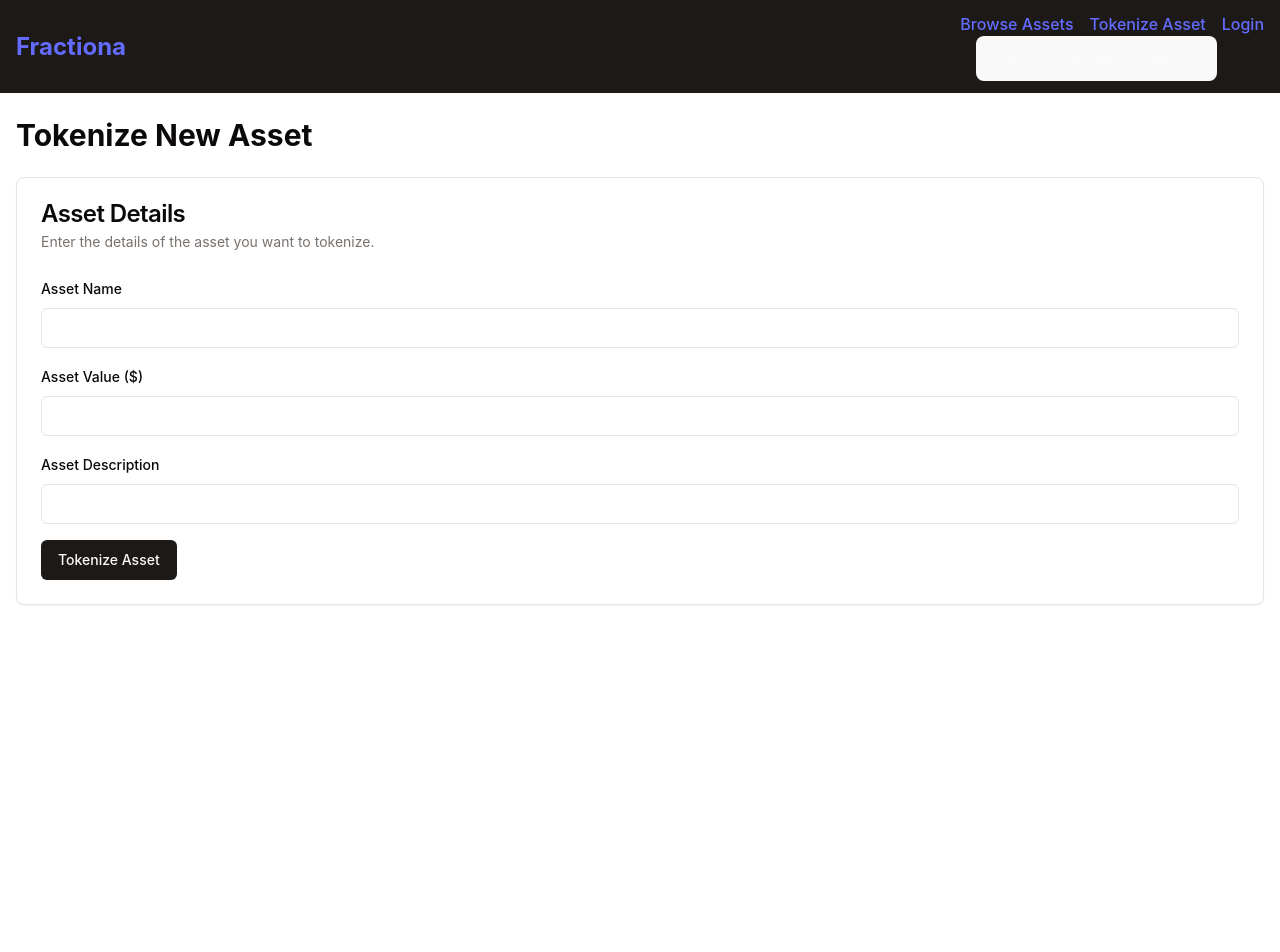
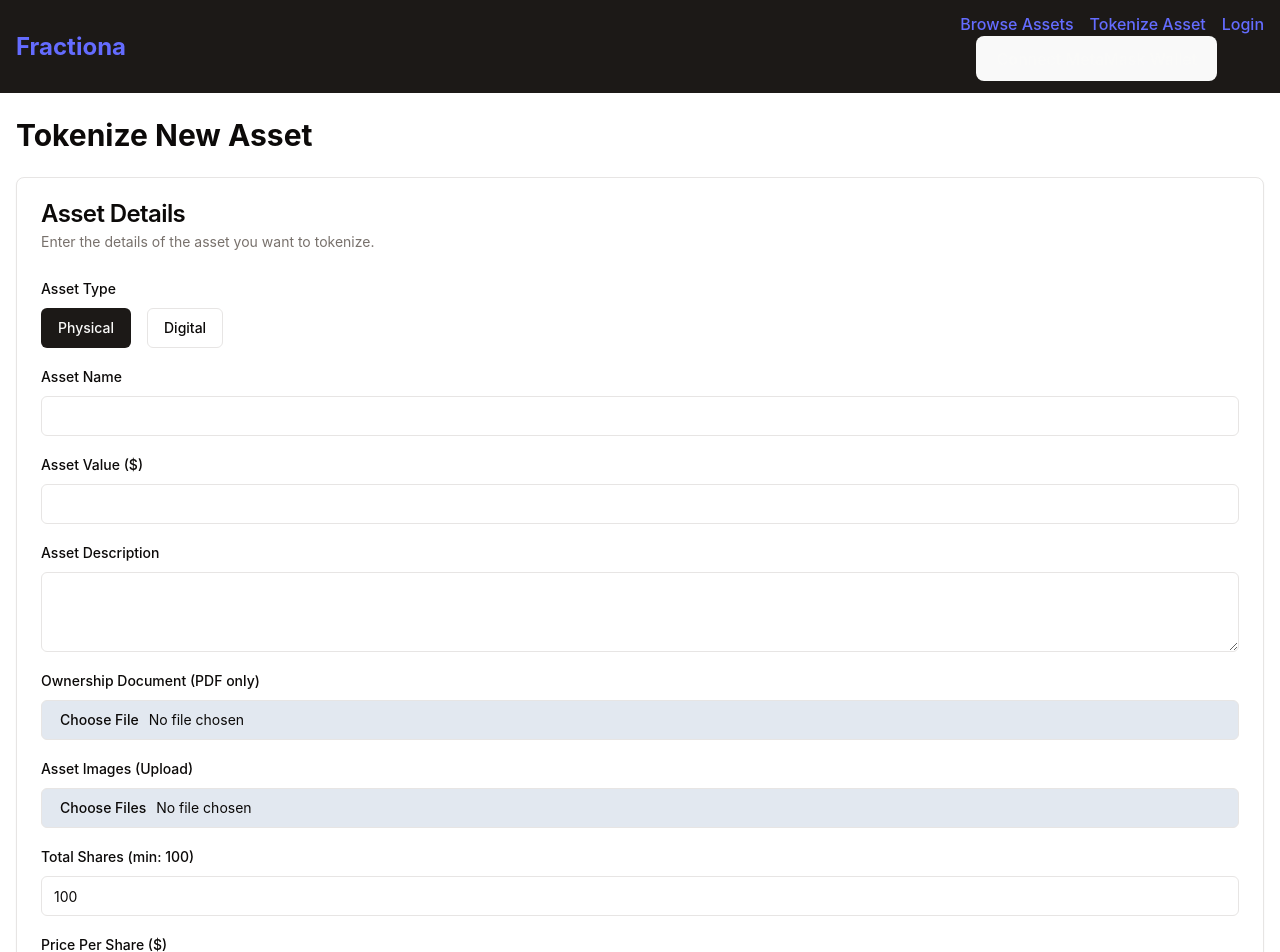
Before and after one commit to cernoalpha/TokenFrontEnd, a React (Vite) app: page /tokenize in a window 1280 px wide. Shown: the top 952 px of the page. Before the commit the page ends 800 px from the top, so only its background shows below. Built offline with nearby package versions, Linux system fonts and the light colour scheme.

Commit message:
tokenize

```diff
--- /dev/null
+++ b/src/components/ui/textarea.tsx
@@ -0,0 +1,22 @@
+import * as React from "react"
+
+import { cn } from "@/lib/utils"
+
+const Textarea = React.forwardRef<
+  HTMLTextAreaElement,
+  React.ComponentProps<"textarea">
+>(({ className, ...props }, ref) => {
+  return (
+    <textarea
+      className={cn(
+        "flex min-h-[80px] w-full rounded-md border border-input bg-background px-3 py-2 text-base ring-offset-background placeholder:text-muted-foreground focus-visible:outline-none focus-visible:ring-2 focus-visible:ring-ring focus-visible:ring-offset-2 disabled:cursor-not-allowed disabled:opacity-50 md:text-sm",
+        className
+      )}
+      ref={ref}
+      {...props}
+    />
+  )
+})
+Textarea.displayName = "Textarea"
+
+export { Textarea }
--- a/src/pages/TokenizeAsset.tsx
+++ b/src/pages/TokenizeAsset.tsx
@@ -4,24 +4,72 @@ import { Card, CardContent, CardDescription, CardHeader, CardTitle } from "@/com
 import { Button } from "@/components/ui/button";
 import { Input } from "@/components/ui/input";
 import { Label } from "@/components/ui/label";
+import { Textarea } from "@/components/ui/textarea";
 import { tokenizeAsset } from '@/services/assetService';
 
 const TokenizeAsset: React.FC = () => {
   const [assetName, setAssetName] = useState<string>('');
   const [assetValue, setAssetValue] = useState<string>('');
   const [assetDescription, setAssetDescription] = useState<string>('');
+  const [assetType, setAssetType] = useState<string>('Physical'); // Physical or Digital
+  const [ownershipDocument, setOwnershipDocument] = useState<File | null>(null);
+  const [assetImages, setAssetImages] = useState<FileList | null>(null);
+  const [totalShares, setTotalShares] = useState<number>(100); // Default value
+  const [pricePerShare, setPricePerShare] = useState<number>(0);
   const navigate = useNavigate();
 
+  // Update price per share whenever value or shares change
+  const updatePricePerShare = () => {
+    const value = parseFloat(assetValue);
+    if (value > 0 && totalShares >= 100) {
+      setPricePerShare(value / totalShares);
+    } else {
+      setPricePerShare(0);
+    }
+  };
+
+  const handleValueChange = (value: string) => {
+    setAssetValue(value);
+    updatePricePerShare();
+  };
+
+  const handleSharesChange = (shares: number) => {
+    if (shares >= 100) {
+      setTotalShares(shares);
+      updatePricePerShare();
+    }
+  };
+
   const handleSubmit = async (e: FormEvent) => {
+    e.preventDefault();
 
-    e.preventDefault();
-    // const newAsset = await tokenizeAsset({
-    //   name: assetName,
-    //   value: parseFloat(assetValue),
-    //   description: assetDescription
-    // });
-    // navigate(`/asset/${(await newAsset).id}`);
+    if (!ownershipDocument && assetType === "Physical") {
+      alert("Ownership document is required for physical assets.");
+      return;
+    }
+
+    const formData = new FormData();
+    formData.append('name', assetName);
+    formData.append('value', assetValue);
+    formData.append('description', assetDescription);
+    formData.append('type', assetType);
+    if (ownershipDocument) formData.append('ownershipDocument', ownershipDocument);
+    if (assetImages) {
+      Array.from(assetImages).forEach((file, index) => {
+        formData.append(`images[${index}]`, file);
+      });
+    }
+    formData.append('totalShares', totalShares.toString());
+    formData.append('pricePerShare', pricePerShare.toString());
+
+    try {
+      const createdAsset = await tokenizeAsset(formData);
+      navigate(`/asset/${createdAsset.id}`);
+    } catch (error) {
+      console.error('Error creating asset:', error);
+    }
   };
+
 
   return (
     <div>
@@ -33,6 +81,28 @@ const TokenizeAsset: React.FC = () => {
         </CardHeader>
         <CardContent>
           <form onSubmit={handleSubmit} className="space-y-4">
+            {/* Asset Type Toggle */}
+            <div className="space-y-2">
+              <Label>Asset Type</Label>
+              <div className="flex items-center space-x-4">
+                <Button
+                  type="button"
+                  variant={assetType === "Physical" ? "default" : "outline"}
+                  onClick={() => setAssetType("Physical")}
+                >
+                  Physical
+                </Button>
+                <Button
+                  type="button"
+                  variant={assetType === "Digital" ? "default" : "outline"}
+                  onClick={() => setAssetType("Digital")}
+                >
+                  Digital
+                </Button>
+              </div>
+            </div>
+
+            {/* Asset Name */}
             <div className="space-y-2">
               <Label htmlFor="name">Asset Name</Label>
               <Input
@@ -42,25 +112,81 @@ const TokenizeAsset: React.FC = () => {
                 required
               />
             </div>
+
+            {/* Asset Value */}
             <div className="space-y-2">
               <Label htmlFor="value">Asset Value ($)</Label>
               <Input
                 id="value"
                 type="number"
+                step="0.01"
+                min="1"
                 value={assetValue}
-                onChange={(e) => setAssetValue(e.target.value)}
+                onChange={(e) => handleValueChange(e.target.value)}
                 required
               />
             </div>
+
+            {/* Asset Description */}
             <div className="space-y-2">
               <Label htmlFor="description">Asset Description</Label>
-              <Input
+              <Textarea
                 id="description"
                 value={assetDescription}
                 onChange={(e) => setAssetDescription(e.target.value)}
                 required
               />
             </div>
+
+            {/* Ownership Document - Only for Physical Assets */}
+            {assetType === "Physical" && (
+              <div className="space-y-2">
+                <Label htmlFor="ownership-document">Ownership Document (PDF only)</Label>
+                <Input
+                  className='bg-slate-200'
+                  id="ownership-document"
+                  type="file"
+                  accept="application/pdf"
+                  onChange={(e) => setOwnershipDocument(e.target.files?.[0] || null)}
+                  required
+                />
+              </div>
+            )}
+
+            {/* Asset Images */}
+            <div className="space-y-2">
+              <Label htmlFor="images">Asset Images (Upload)</Label>
+              <Input
+                className='bg-slate-200'
+                id="images"
+                type="file"
+                accept="image/*"
+                multiple
+                onChange={(e) => setAssetImages(e.target.files)}
+              />
+            </div>
+
+            {/* Total Shares */}
+            <div className="space-y-2">
+              <Label htmlFor="total-shares">Total Shares (min: 100)</Label>
+              <Input
+                id="total-shares"
+                type="number"
+                min="100"
+                value={totalShares}
+                onChange={(e) => handleSharesChange(parseInt(e.target.value, 10))}
+                required
+              />
+            </div>
+
+            {/* Price Per Share */}
+            <div className="space-y-2">
+              <Label>Price Per Share ($)</Label>
+              <p className="text-md ml-2">{pricePerShare.toFixed(2)}</p>
+            </div>
+
+
+            {/* Submit Button */}
             <Button type="submit">Tokenize Asset</Button>
           </form>
         </CardContent>
--- a/src/services/assetService.ts
+++ b/src/services/assetService.ts
@@ -53,14 +53,11 @@ export const useAsset = (id: string): Asset | null => {
   return asset;
 };
 
-export const tokenizeAsset = async (newAsset: Omit<Asset, 'id' | 'tokenId' | 'owner'>): Promise<Asset> => {
+export const tokenizeAsset = async (newAsset: FormData): Promise<Asset> => {
   try {
     const response = await fetch('http://localhost:8979/api/assets', {
       method: 'POST',
-      headers: {
-        'Content-Type': 'application/json',
-      },
-      body: JSON.stringify(newAsset),
+      body: newAsset,
     });
 
     const createdAsset = await response.json();
```
